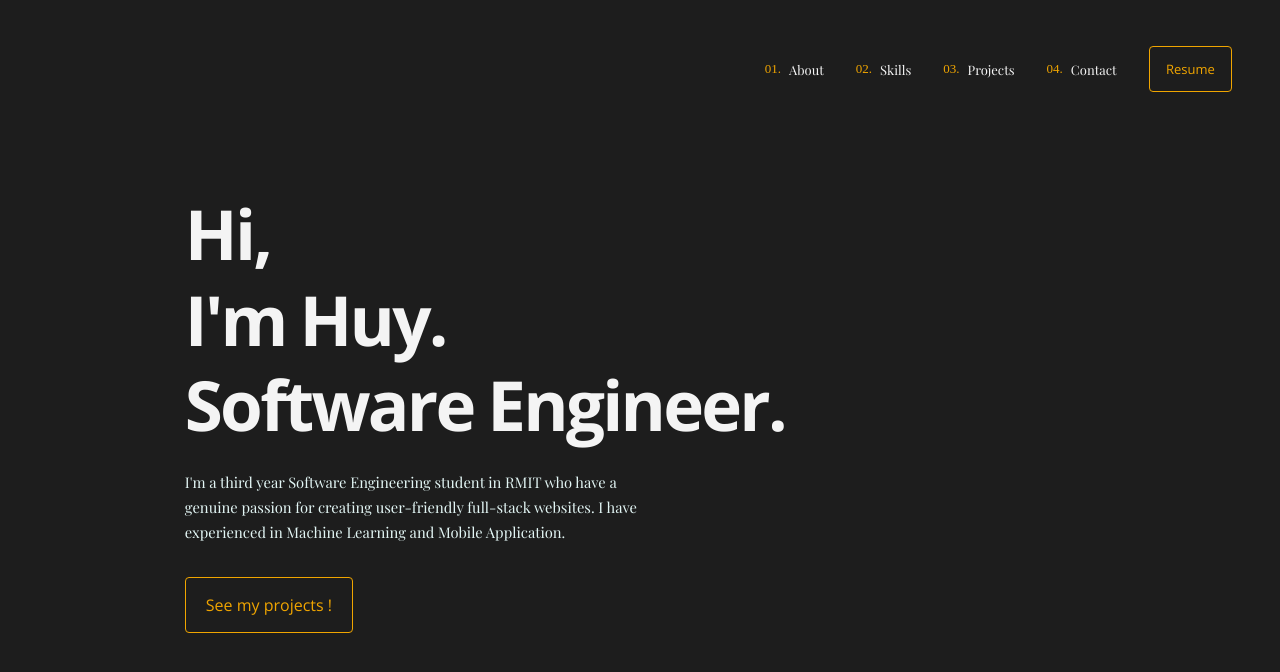
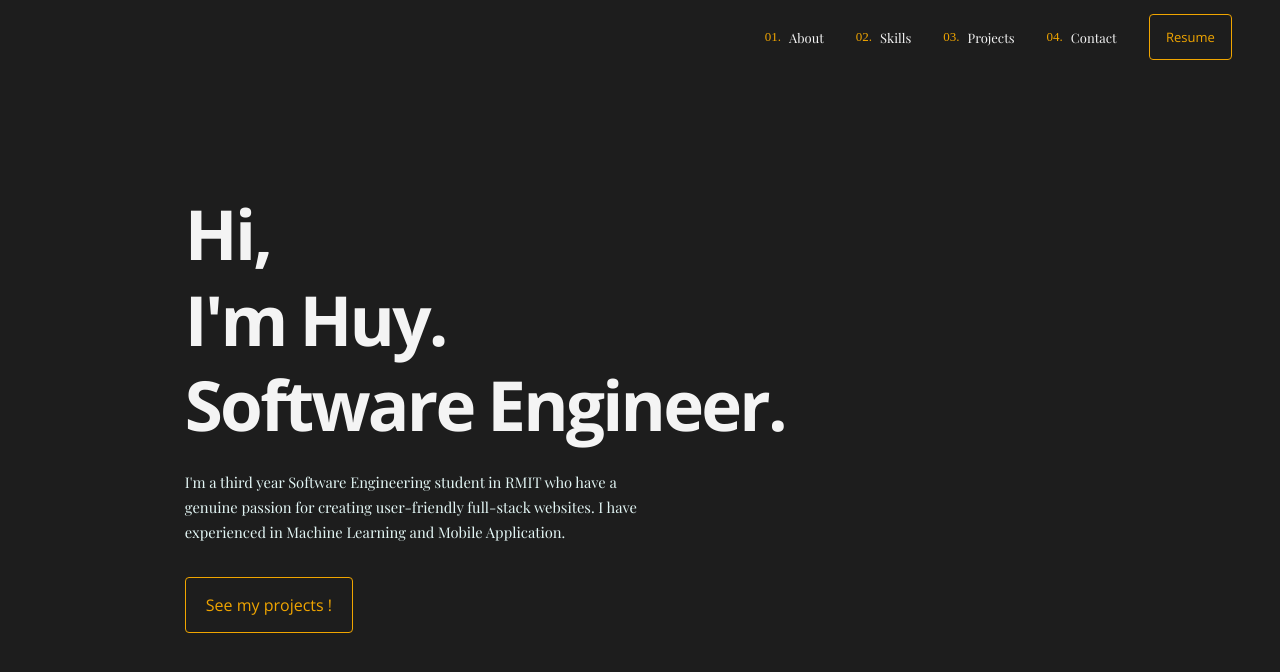
Before and after one commit to bmhuyquoc104/Portfolio, a React (Vite) app: page / in a window 1280 px wide. Shown: the top 672 px of the page. Built offline with nearby package versions, Linux system fonts and the light colour scheme.

Commit message:
8. Finish change nav style on scroll

```diff
--- a/src/components/Header/Header.jsx
+++ b/src/components/Header/Header.jsx
@@ -1,4 +1,4 @@
-import { useState } from "react";
+import { useState, useEffect, useRef } from "react";
 import HeaderStyled from "./Header.styled";
 import Navbar from "../Navbar/Navbar";
 import Logo from "../Logo/Logo";
@@ -7,10 +7,23 @@ import { IconStyled } from "../../style/ConstantStyled";
 import HamburgerHeader from "./HamburgerHeader/HamburgerHeader";
 import { AnimatePresence } from "framer-motion";
 
-function Header({variants}) {
+function Header({ variants }) {
+  const headerRef = useRef(null);
+  const changeBackground = () => {
+    if (window.scrollY >= 10) {
+      headerRef.current.classList.add("active");
+    } else {
+      headerRef.current.classList.remove("active");
+    }
+  };
+  useEffect(() => {
+    changeBackground();
+    // adding the event when scroll change background
+    window.addEventListener("scroll", changeBackground);
+  });
   const [isToggle, setIsToggle] = useState(false);
   return (
-    <HeaderStyled variants = {variants}>
+    <HeaderStyled ref={headerRef} variants={variants}>
       <Logo />
       <Navbar />
       <AiOutlineMenu style={IconStyled} onClick={() => setIsToggle(true)} />
--- a/src/components/Header/Header.styled.js
+++ b/src/components/Header/Header.styled.js
@@ -7,9 +7,16 @@ const HeaderStyled = styled(motion.header)`
   align-items: center;
   width: 100%;
   position: fixed;
+  z-index: 2;
   top: 0;
   left: 0;
-  padding: 3em;
+  padding: 1em 3em;
+
+  &.active {
+    background-color: ${({ theme }) => theme.navbar.backgroundColor};
+    box-shadow: 0px 5px 10px 0px rgba(0, 0, 0, 0.5);
+;
+  }
 
   & > :last-child {
     display: none;
--- a/src/components/Navbar/Navbar.styled.js
+++ b/src/components/Navbar/Navbar.styled.js
@@ -1,6 +1,6 @@
 import styled from "styled-components";
 import { motion } from "framer-motion";
-const NavbarStyled = styled(motion.div)`
+const NavbarStyled = styled(motion.nav)`
   display: flex;
   gap: 2em;
   align-items: center;
```
Also changed, not shown: src/components/Navbar/Navbar.jsx (+5 -4 lines), src/components/SectionAbout/SectionAbout.jsx (+2 -3 lines).
